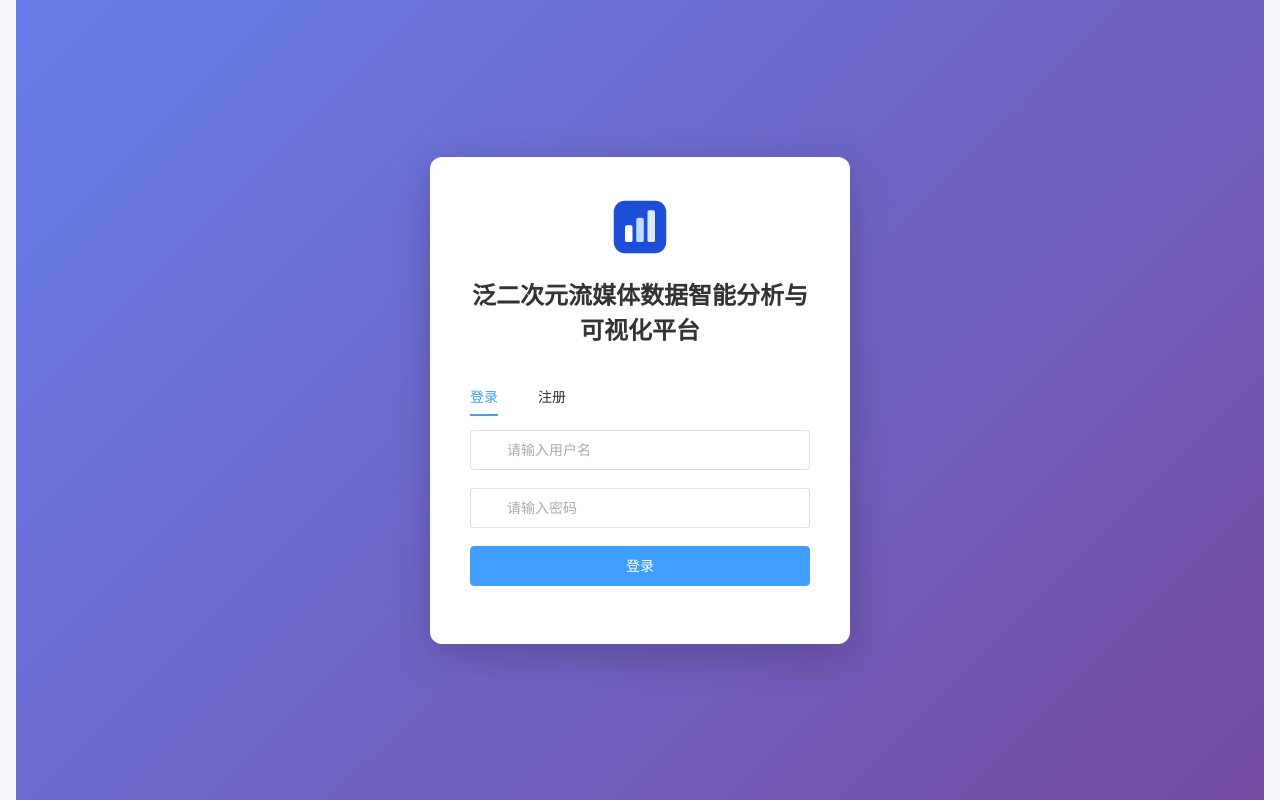
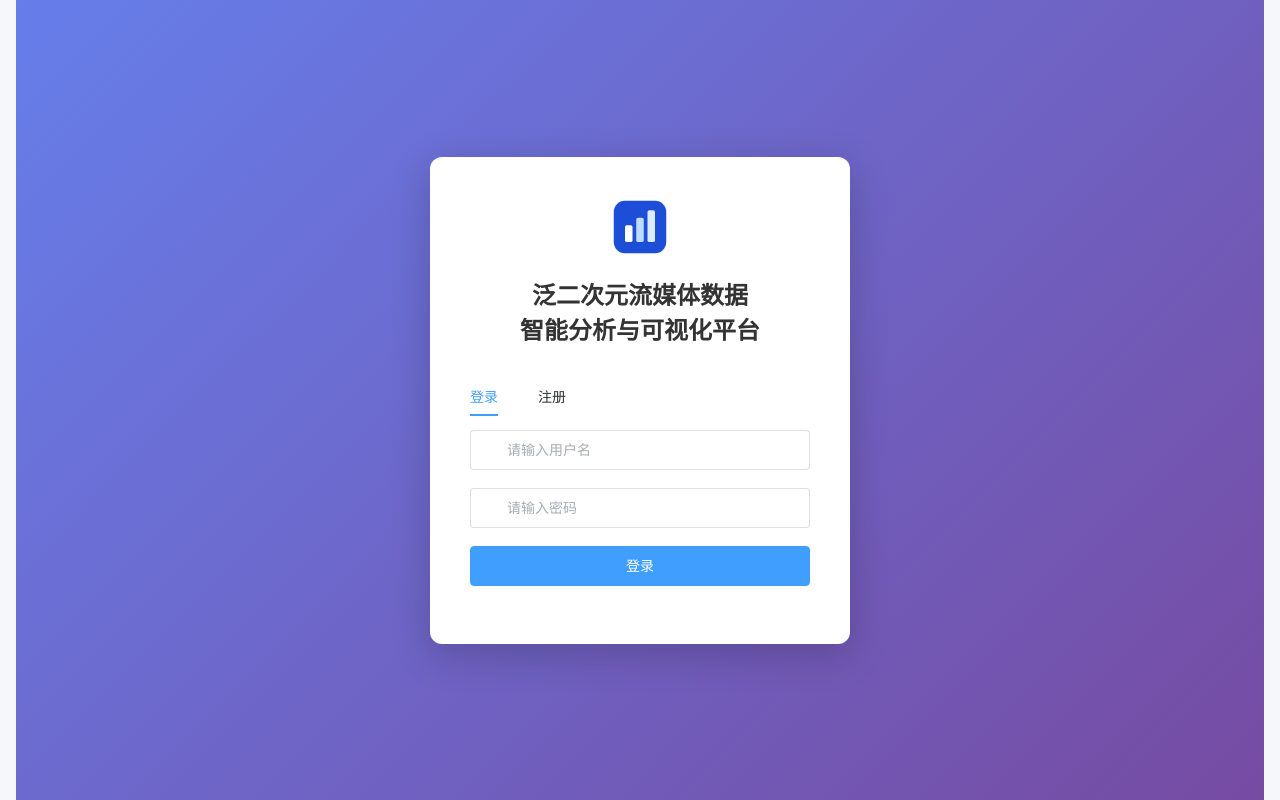
Before and after one commit to passionWebster/UGC-analytics-app, a Vue app in the folder frontend/: page /login in a window 1280 px wide. Built offline with nearby package versions, Linux system fonts and the light colour scheme; no server answers.

Commit message:
refactor: split long branding text into multiple lines for improved readability

```diff
--- a/frontend/src/components/AppFooter.vue
+++ b/frontend/src/components/AppFooter.vue
@@ -4,7 +4,8 @@
       <div class="row">
         <div class="col-md-4">
           <h5>关于平台</h5>
-          <p>泛二次元流媒体数据智能分析与可视化平台提供专业的番剧数据分析和可视化服务</p>
+          <p>泛二次元流媒体数据智能分析与可视化平台</p>
+          <p>提供专业的番剧数据分析和可视化服务</p>
         </div>
         <div class="col-md-4">
           <h5>快速链接</h5>
--- a/frontend/src/components/AppHeader.vue
+++ b/frontend/src/components/AppHeader.vue
@@ -5,7 +5,7 @@
         <!-- Logo 和标题 -->
         <div class="d-flex align-items-center">
           <img alt="数据分析平台Logo" class="logo" src="/favicon.svg" />
-          <h3 class="mb-0">泛二次元流媒体数据智能分析与可视化平台 · Intelligence Analytics Platform</h3>
+          <h3 class="mb-0">泛二次元流媒体数据智能分析与可视化平台</h3>
         </div>
 
         <!-- 导航菜单 -->
--- a/frontend/src/views/Login.vue
+++ b/frontend/src/views/Login.vue
@@ -3,7 +3,8 @@
     <div class="login-box">
       <div class="logo-section">
         <img src="/favicon.svg" alt="数据分析平台" class="logo" />
-        <h2>泛二次元流媒体数据智能分析与可视化平台</h2>
+        <h2>泛二次元流媒体数据</h2>
+        <h2>智能分析与可视化平台</h2>
       </div>
 
       <el-tabs v-model="activeTab" class="login-tabs">
```
